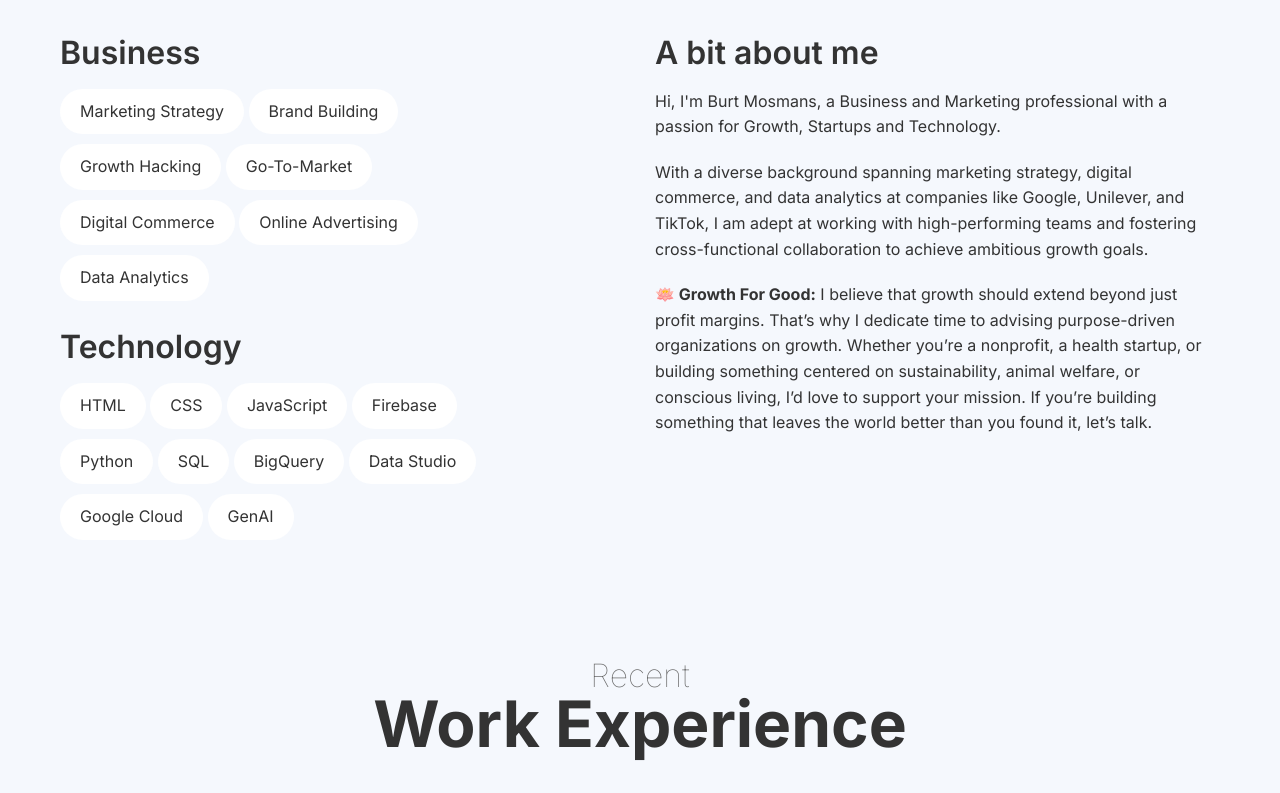
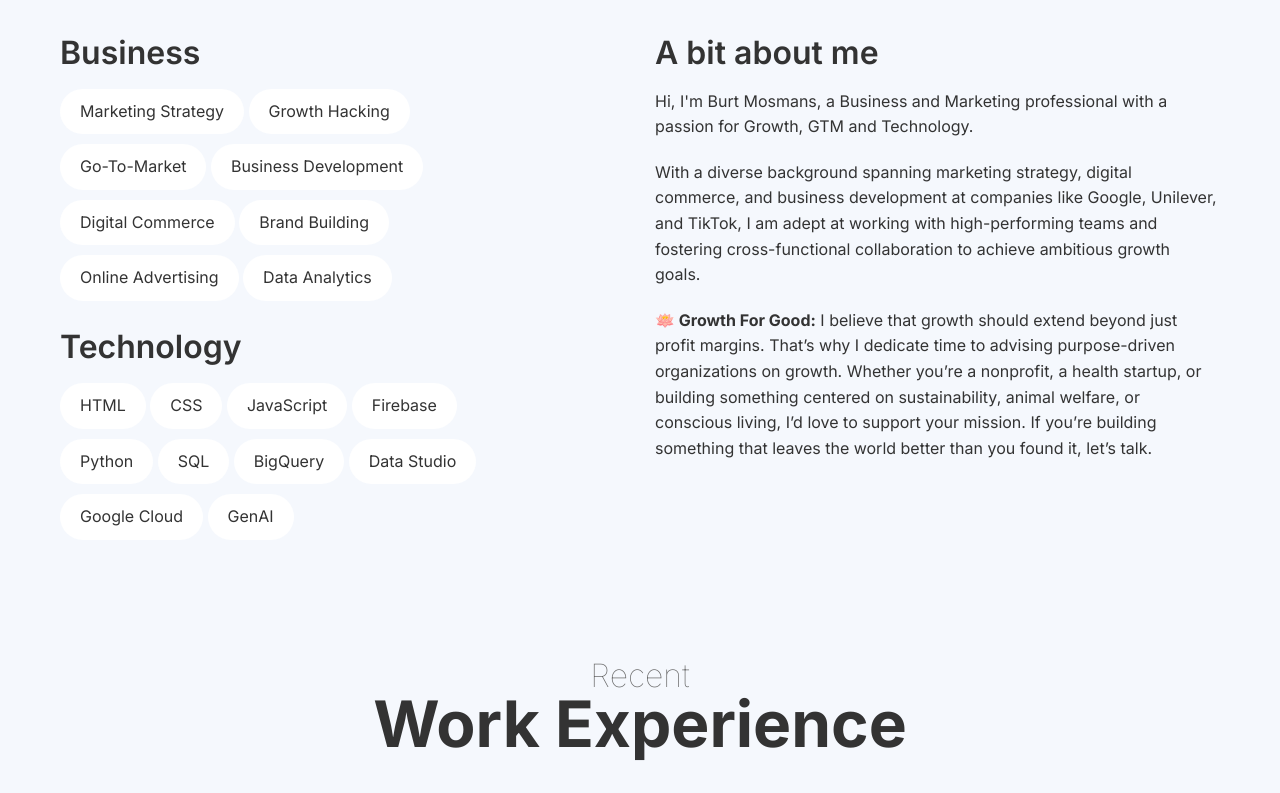
Before and after one commit to Burtwa/burtwa.github.io, a plain HTML site: page index.html in a window 1280 px wide. Shown: the part 944-1737 px from the top of the page. Drawn offline with Linux system fonts and the light colour scheme.

Commit message:
Revise introduction and enhance business skills list
Updated personal introduction and added 'Business Development' to the list.

```diff
--- a/index.html
+++ b/index.html
@@ -140,10 +140,11 @@
             <h3>Business</h3>
             <ul>
         <li>Marketing Strategy</li>
-            <li>Brand Building</li>
        <li>Growth Hacking</li>
         <li>Go-To-Market</li>
+          <li>Business Development</li>
          <li>Digital Commerce</li>
+          <li>Brand Building</li>
         <li>Online Advertising</li>
         <li>Data Analytics</li>
             </ul>
@@ -164,8 +165,8 @@
           <div class="right-column">
             <h3>A bit about me</h3>
             <p>
-              Hi, I'm Burt Mosmans, a Business and Marketing professional with a passion for Growth, Startups and Technology. </p>
-    <p>With a diverse background spanning marketing strategy, digital commerce, and data analytics at companies like Google, Unilever, and TikTok, I am adept at working with high-performing teams and fostering cross-functional collaboration to achieve ambitious growth goals. </p>
+              Hi, I'm Burt Mosmans, a Business and Marketing professional with a passion for Growth, GTM and Technology. </p>
+    <p>With a diverse background spanning marketing strategy, digital commerce, and business development at companies like Google, Unilever, and TikTok, I am adept at working with high-performing teams and fostering cross-functional collaboration to achieve ambitious growth goals. </p>
     <p><strong>🪷 Growth For Good:</strong> I believe that growth should extend beyond just profit margins. That’s why I dedicate time to advising purpose-driven organizations on growth. Whether you’re a nonprofit, a health startup, or building something centered on sustainability, animal welfare, or conscious living, I’d love to support your mission. If you’re building something that leaves the world better than you found it, let’s talk.</p>
           </div>
         </div>
```
